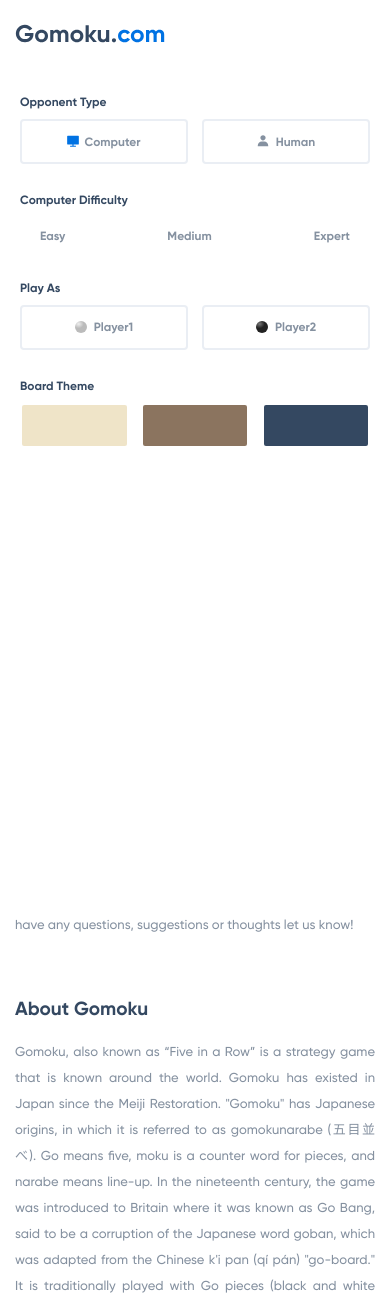
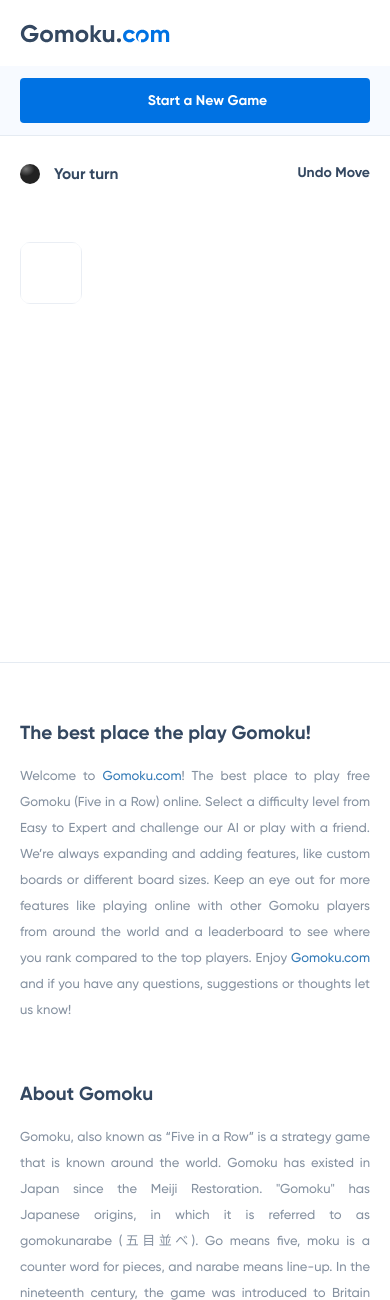
Before and after one commit to Axe-LLC/gomoku.com, a PHP site: page / in a window 390 px wide. Shown: the top 1300 px of the page. Run offline with PHP 8.4, Linux system fonts and the light colour scheme.

Commit message:
Mobile version: step2

```diff
--- a/index.html
+++ b/index.html
@@ -50,6 +50,16 @@
 		</div>
 	</div>
 	<!-- Header section end -->
+
+	<!-- mobile show start new button -->
+	<div class='mobile-top-btn'>
+		<div class='container'>
+			<button id="mobileNewGame" class="new-game ml-0">
+				<embed src="images/start_icon.svg" alt="" width="18px" />&nbsp;
+				Start a New Game
+			</button>
+		</div>
+	</div>
 
 	<!-- Control section -->
 	<div class='controller'>
@@ -183,10 +193,12 @@
 					<label for="selTheme5" class="dark"></label>
 				</div>
 
-				<!-- <div class="btn-group mb-0">
-					<button id="resetGame" class="reset-btn">Reset Selections</button>
-					<button id="startGame" class="start-btn">Start New Game</button>
-				</div> -->
+				<div class="btn-group mb-0 mobile-show">
+					<button id="mobileStartGame" class="start-btn">
+						<embed src="images/start_icon.svg" alt="" width="18px" />&nbsp;
+						Start&nbsp; Game
+					</button>
+				</div>
 
 				<div id="backdrop-over">
 					<p>
--- a/js/interface.js
+++ b/js/interface.js
@@ -1,6 +1,6 @@
 $(document).ready(function(){
     let w = $('#game-page').width();
-    let full = $(window).height() - 200;
+    let full = $(window).height() - 120;
     if( w > full )
         $('#game-page').height(full);
     else
@@ -10,7 +10,7 @@ $(document).ready(function(){
     $("#backdrop-over").hide();
 
     var game = new Game($(".go-board"), $(".board tbody"));
-    var smallScreen = $(window).width()>520?false:true;
+    var smallScreen = $(window).width()>768?false:true;
 
     var adjustSize = adjustSizeGen();
 
@@ -120,7 +120,7 @@ $(document).ready(function(){
     }
     gameInitSetting();
 
-    $("#startGame").on('click',function(){
+    $("#startGame").on('click', function(){
         $("#backdrop-over").show();
         $("#backdropgame-over").hide();
         $("#backdrop-topmenu").hide();
@@ -129,7 +129,7 @@ $(document).ready(function(){
         game.start();
     });
 
-    $("#newGame").on('click',function(){
+    $("#newGame").on('click', function(){
         $("#backdrop-over").hide();
         $("#backdrop-topmenu").show();
         $("#backdropgame-over").show();
@@ -137,12 +137,24 @@ $(document).ready(function(){
         gameInit();
     });
 
-    $("#anotherNewGame").on('click',function(){
+    $("#anotherNewGame").on('click', function(){
         $("#backdrop-over").hide();
         $("#backdrop-topmenu").show();
         $("#backdropgame-over").show();
         $(this).prop('disabled', true);
         gameInit();
+    });
+
+    $("#mobileNewGame").on('click', function() {
+        $('#game-setting').show('normal');
+        $('body').addClass('overflow-hidden');
+        gameInit();
+    });
+
+    $("#mobileStartGame").on('click', function() {
+        $('#game-setting').hide('normal');
+        $('body').removeClass('overflow-hidden');
+        $('#backdropgame-over').hide();
     });
 
     $('.btn-closepopup').on('click', function() {
@@ -250,5 +262,5 @@ function showWinDialog(game){
 
 $(window).resize(function() {
     adjustSizeGen();
-    var smallScreen = $(window).width()>520?false:true;
+    var smallScreen = $(window).width()>768?false:true;
 });
--- a/js/layout.js
+++ b/js/layout.js
@@ -5,7 +5,7 @@ function adjustSizeGen(){
         tds = $('.board td'),
         board = $('.go-board');
     return function(){
-        var smallScreen = $(window).width()>520?false:true;
+        var smallScreen = $(window).width()>768?false:true;
         var avaih = $('#game-page').height(),
             avaiw = $('#game-page').width(),
             h = Math.max(avaih - 40, avaih * 0.98 - 40),
--- a/js/script.js
+++ b/js/script.js
@@ -39,7 +39,7 @@ $(document).ready(function() {
 
 $(window).resize(function() {
     let w = $('#game-page').width();
-    let full = $(window).height() - 200;
+    let full = $(window).height() - 120;
     if( w > full )
         $('#game-page').height(full);
     else
--- a/style/style.css
+++ b/style/style.css
@@ -735,9 +735,17 @@ ul, li {
 	opacity: 0.85;
 	transition: 0.3s all ease-in-out;
 }
+.mobile-show { display: none; }
 #game-setting .btn-group button.start-btn {
 	background: #0072E3;
 	color: white;
+	width: 100%;
+	height: 45px;
+	border-radius: 4px;
+	display: flex;
+	justify-content: center;
+	align-items: center;
+	margin-top: 40px;
 }
 .game-sidebar hr {
 	border-color: #E5EBF2;
@@ -750,6 +758,7 @@ ul, li {
 .mt-25 { margin-top: 25px !important; }
 .mr-15 { margin-right: 15px !important; }
 .br-12 { border-radius: 12px; }
+.ml-0 { margin-left: 0 !important; }
 .w-45 img {
 	width: 100%;
 	height: auto;
@@ -972,12 +981,8 @@ button:focus, button:active {
     justify-content: flex-end;
     flex-direction: column;
 }
-#leftLetters {
-	left: 0;
-}
-#rightLetters {
-	right: 0;
-}
+#leftLetters { left: 0; }
+#rightLetters { right: 0; }
 #topLetters,
 #bottomLetters {
 	left: 40px;
@@ -986,57 +991,30 @@ button:focus, button:active {
 	display: flex;
 	align-items: center;
 }
-#topLetters {
-	top: 0;
-}
-#bottomLetters {
-	bottom: 0;
-}
-
+#topLetters { top: 0; }
+#bottomLetters { bottom: 0; }
 .theme-classic #leftLetters span,
 .theme-classic #rightLetters span,
 .theme-classic #topLetters span,
-.theme-classic #bottomLetters span {
-	color: #344861;
-}
+.theme-classic #bottomLetters span { color: #344861; }
+.mobile-top-btn { display: none; }
+.overflow-hidden { overflow: hidden !important; }
 
 /* responsive */
 @media (min-width: 1600px)
 {
-	.container {
-		width: 950px;
-	}
+	.container { width: 950px; }
 }
-/* @media (max-width: 870px) {
-	.game-wrapper {
-		display: block;
-	}
-	.game-wrapper #game-page {
-		width: 100%;
-	}
-	.game-wrapper .game-sidebar {
-		width: 50%;
-		margin: 30px auto;
-	}
-} */
-@media (min-width: 530px) {
-	.container {
-		width: 950px;
-	}
+@media (min-width: 768px) {
+	.container { width: 950px; }
 }
-
-@media (max-width: 520px) {
-	.game-wrapper {
-		display: block;
-	}
-	.game-wrapper #game-page {
-		width: 100%;
-	}
+@media (max-width: 769px) {
+	.game-wrapper { display: block; }
+	.game-wrapper #game-page { width: 100%; }
 	.game-wrapper .game-sidebar {
 		width: 100%;
 		margin: 30px auto;
 	}
-
 	.game-nav li { display: none; }
 	#undo-button { display: inline-block; }
 	.controller .container {
@@ -1052,42 +1030,24 @@ button:focus, button:active {
 		height: 30px;
 		left: 30px;
 	}
-	.page-content h3 {
-		font-size: 19px;
-	}
+	.page-content h3 { font-size: 19px; }
 	.page-content p {
 		font-size: 13px;
 		text-align: justify;
 	}
-	.page-content .desc h3 {
-		font-size: 16px;
-	}
-	.page-content .desc {
-		padding: 1rem 2rem;
-	}
-	.page-content .desc li {
-		font-size: 12px;
-	}
-	.privacy {
-		padding-top: 20px;
-	}
+	.page-content .desc h3 { font-size: 16px; }
+	.page-content .desc { padding: 1rem 2rem; }
+	.page-content .desc li { font-size: 12px; }
+	.privacy { padding-top: 20px; }
 	.privacy h4,
 	.privacy p {
 		font-size: 14px;
 		justify-content: center;
 	}
-	.privacy .container {
-		display: block !important;
-	}
-	.controller {
-		min-width: unset;
-	}
-	#backdrop-topmenu {
-		display: none;
-	}
-	.page-content .desc li {
-		text-align: justify;
-	}
+	.privacy .container { display: block !important; }
+	.controller { min-width: unset; }
+	#backdrop-topmenu { display: none; }
+	.page-content .desc li { text-align: justify; }
 	#game-setting {
 		padding: 20px;
 		background: white;
@@ -1099,4 +1059,17 @@ button:focus, button:active {
 		height: 100%;
 		z-index: 99;
 	}
+	.mobile-top-btn {
+		display: block;
+		background: #F7FAFF;
+		padding: 12px 0;
+	}
+	.mobile-top-btn button { width: 100%; }
+	.controller { background: none; }
+	#game-setting { display: none; }
+	.mobile-show { display: block; }
+	.container {
+		padding-left: 20px;
+		padding-right: 20px;
+	}
 }
```
